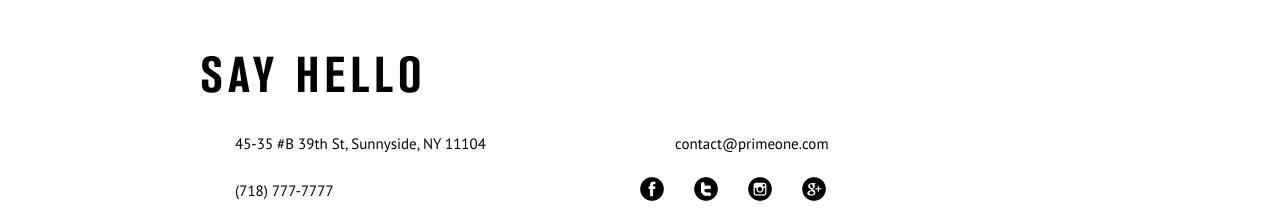
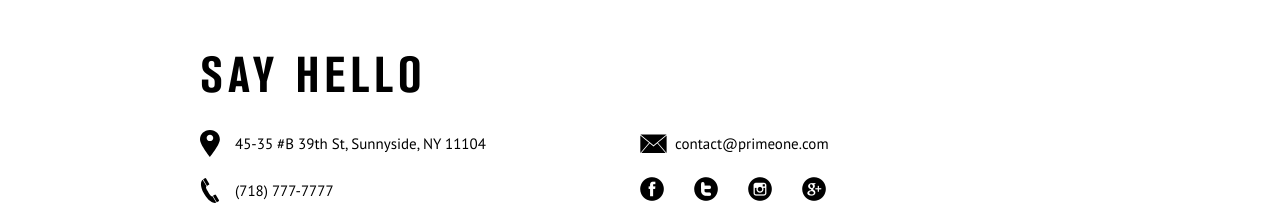
Before and after one commit to Honusan/PrimeOne-site, a plain HTML site: page index.html in a window 1280 px wide. Shown: the part 1780-2001 px from the top of the page. Drawn offline with nearby package versions, Linux system fonts and the light colour scheme; some packages are replaced by stand-ins of ours; files whose address does not match are found by name.

Commit message:
Update style.css

```diff
--- a/css/style.css
+++ b/css/style.css
@@ -1585,13 +1585,13 @@ header {
 	padding: 0 0 0 35px;
 }
 .contacts-body__item--1 {
-	background: url("img/contacts/01.svg") left no-repeat;
+	background: url("../img/contacts/01.svg") left no-repeat;
 }
 .contacts-body__item--2 {
-	background: url("img/contacts/03.svg") left no-repeat;
+	background: url("../img/contacts/03.svg") left no-repeat;
 }
 .contacts-body__item--3 {
-	background: url("img/contacts/02.svg") left no-repeat;
+	background: url("../img/contacts/02.svg") left no-repeat;
 }
 
 .contacts-social {
```
